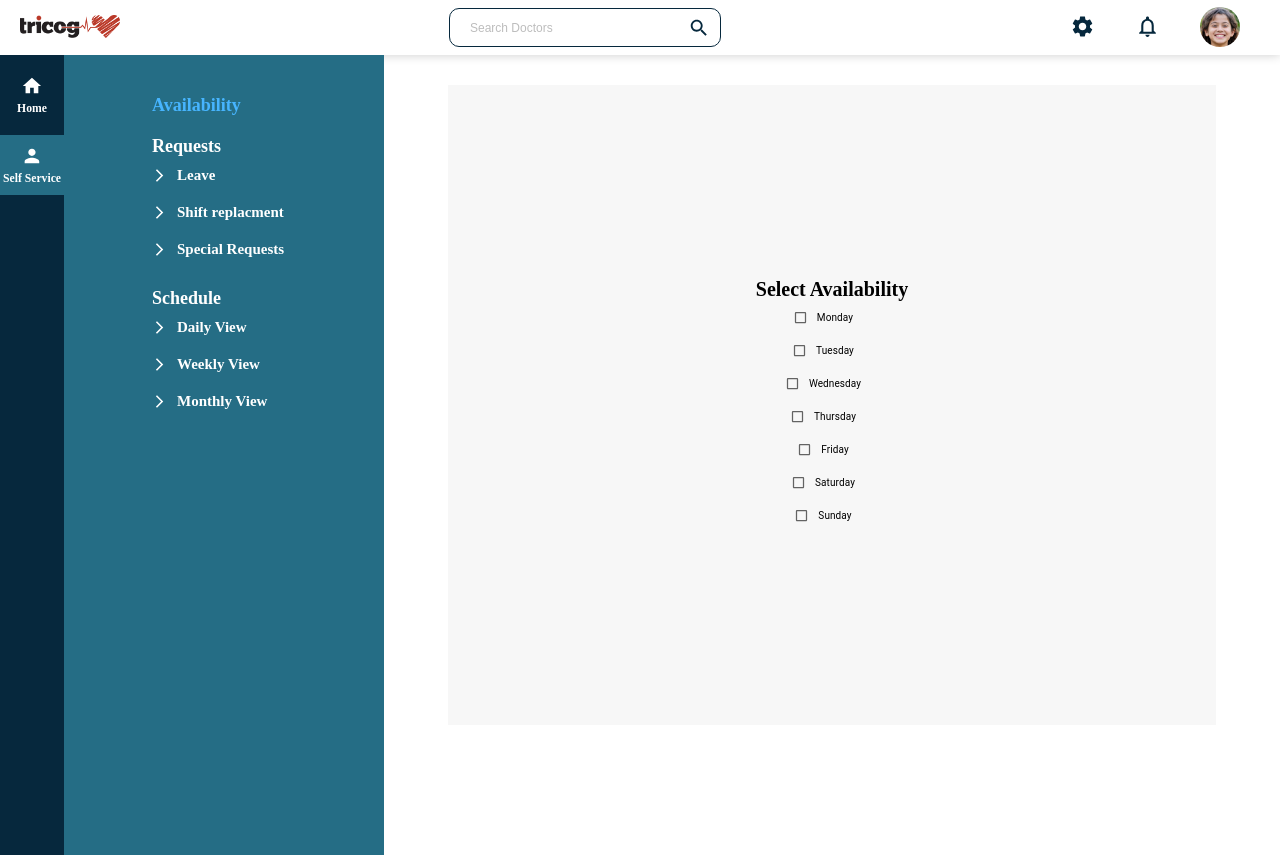
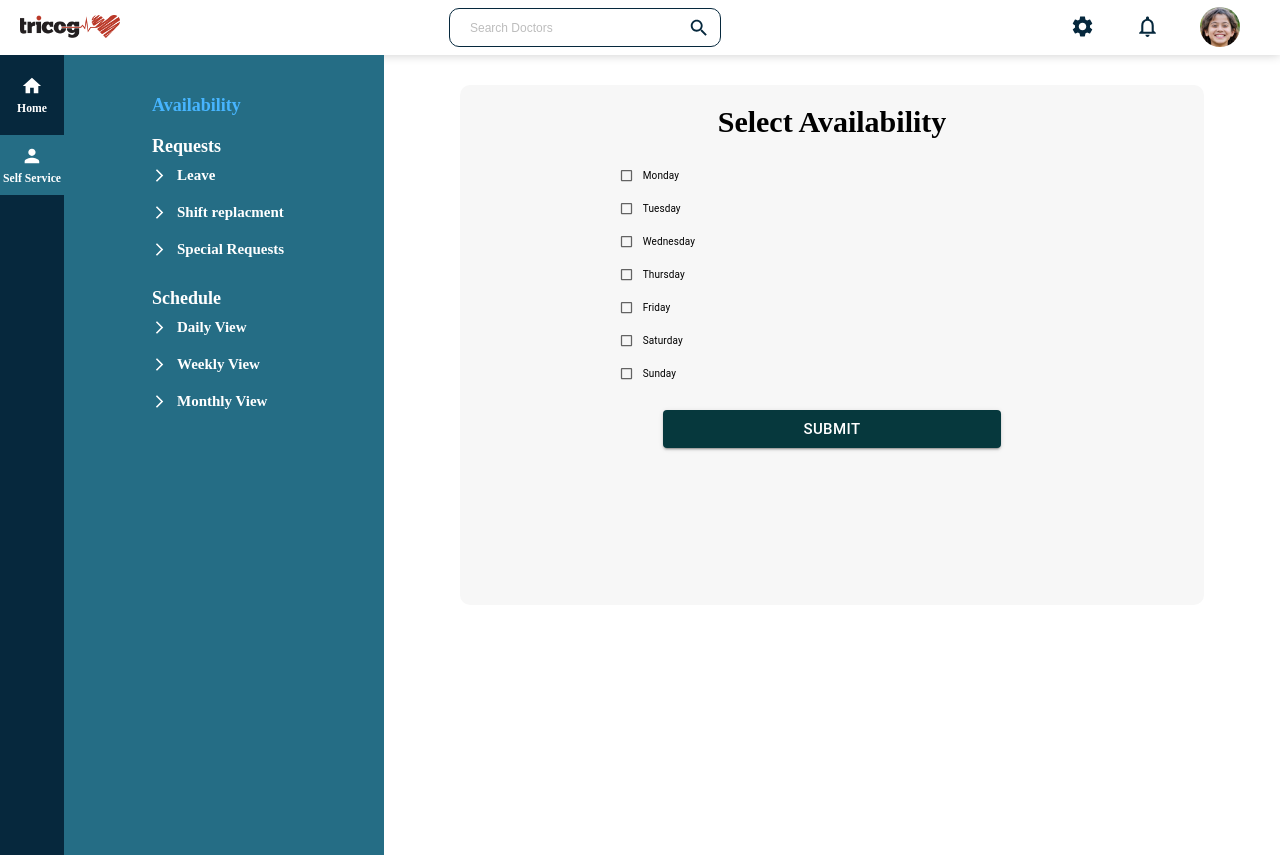
Before and after one commit to Sneha-Shaw/shift_frontend, a React (Create React App) app: page /self-service/availability in a window 1280 px wide. Built offline with nearby package versions, Linux system fonts and the light colour scheme.

Commit message:
`fix`:`avialibity form`

```diff
--- a/src/pages/Availabity/Availabity.js
+++ b/src/pages/Availabity/Availabity.js
@@ -5,6 +5,7 @@ import SubSidebar from '../../components/SubSidebar/SubSidebar'
 import FormGroup from '@mui/material/FormGroup';
 import FormControlLabel from '@mui/material/FormControlLabel';
 import Checkbox from '@mui/material/Checkbox';
+import { Button } from '@mui/material';
 
 const Availabity = () => {
   const classes = useStyles()
@@ -36,7 +37,7 @@ const Availabity = () => {
             sx={{
               display: 'flex',
               flexDirection: 'column',
-              alignItems: 'center',
+              // alignItems: 'center',
             }}
 
           >
@@ -47,6 +48,13 @@ const Availabity = () => {
                 name="monday"
               />}
               label="Monday"
+              sx={{
+                display: 'flex',
+                flexDirection: 'row',
+                alignItems: 'center',
+                width: '100%',
+
+              }}
 
             />
             <FormControlLabel
@@ -98,7 +106,17 @@ const Availabity = () => {
               label="Sunday"
             />
           </FormGroup>
-
+          <Button variant="contained" sx={{
+            width: '80%',
+            margin: '2rem auto',
+            background: '#06383D',
+            color: '#fff',
+            fontSize: "1.5rem",
+            '&:hover': {
+              background: '#06383D',
+              color: '#fff',
+            }
+          }}>Submit</Button>
         </div>
       </div>
     </div>
--- a/src/pages/Availabity/styles.js
+++ b/src/pages/Availabity/styles.js
@@ -11,15 +11,28 @@ export default makeStyles((theme) => ({
 
     },
     main:{
-        width: "60%",
-        height: "80%",
+        width: "55%",
+        height: "60%",
         display: "flex",
         flexDirection: "column",
         alignItems: "center",
-        justifyContent: "center",
+        // justifyContent: "center",
         margin: "3rem auto",
         background: "#f7f7f7",
-        // position: "relative",
-        // left: '16rem'
-    }
+        borderRadius: "1rem",
+        padding: "2rem",
+        '&>h1':{
+            fontSize: "3rem",
+            fontWeight: "bold",
+            marginBottom: "2rem",
+
+        }
+    },
+    form:{
+        width: "60%",
+        height: "100%",
+        display: "flex",
+        flexDirection: "column",
+    },
+
 }))
```
